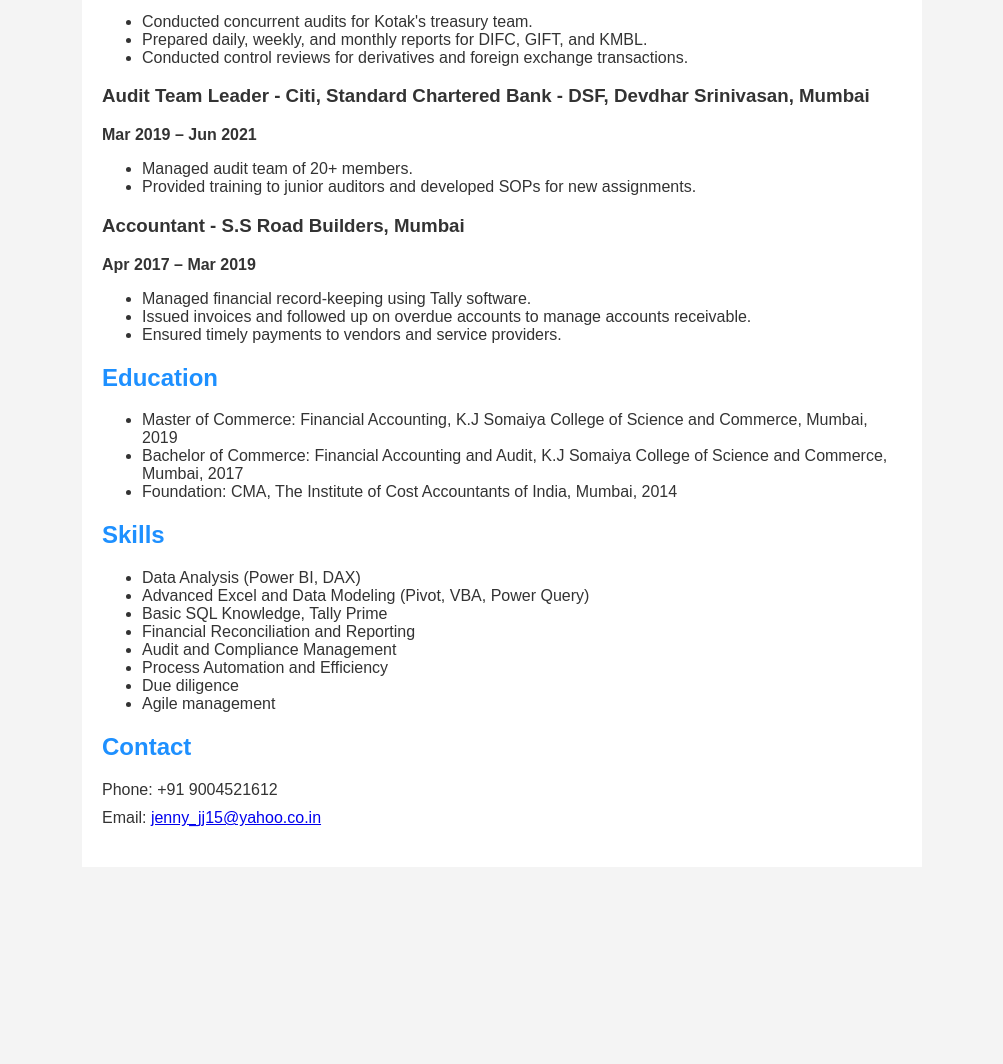
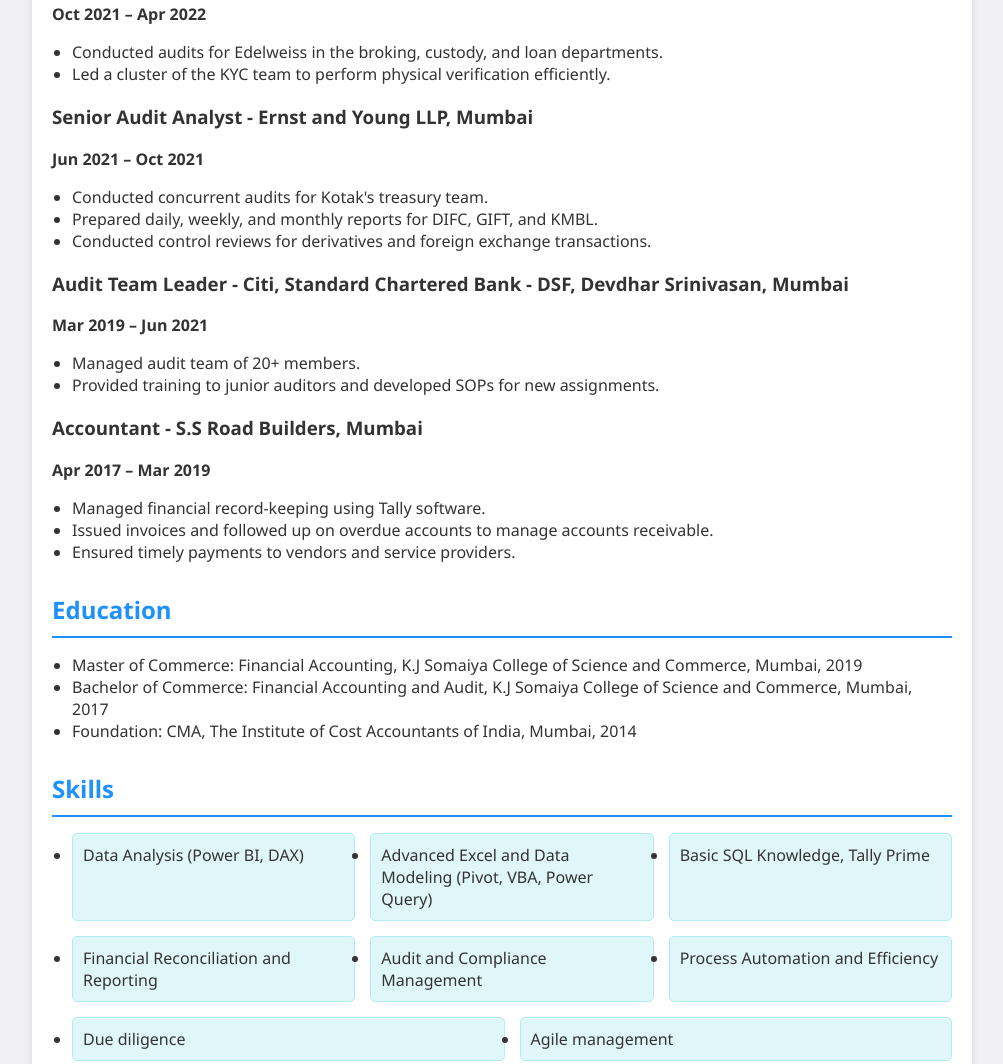
Before and after one commit to Jenny-Newtocoding/Jenny-Joseph, a plain HTML site: page index.html in a window 1280 px wide. Shown: the part 850-1914 px from the top of the page, without its empty margins (138-1141 px from the left). Before the commit the page ends 1717 px from the top, so only its background shows below. Drawn offline with Linux system fonts and the light colour scheme.

Commit message:
Update index.html

```diff
--- a/index.html
+++ b/index.html
@@ -3,39 +3,84 @@
 <head>
     <meta charset="UTF-8">
     <meta name="viewport" content="width=device-width, initial-scale=1.0">
-    <title>Jenny Joseph - Professional Webpage</title>
+    <title>Jenny Joseph - Personal Webpage</title>
     <style>
         body {
-            font-family: Arial, sans-serif;
+            font-family: 'Segoe UI', Tahoma, Geneva, Verdana, sans-serif;
             margin: 0;
             padding: 0;
-            background-color: #f4f4f4;
+            background-color: #f0f0f5;
             color: #333;
         }
         .header {
-            background-color: #1e90ff;
+            background: linear-gradient(135deg, #1e90ff, #00bcd4);
             color: white;
-            padding: 20px 0;
+            padding: 40px 20px;
             text-align: center;
+            border-bottom: 5px solid #00bcd4;
+        }
+        .header h1 {
+            margin: 0;
+            font-size: 2.5rem;
+        }
+        .header p {
+            font-size: 1.2rem;
+            margin-top: 10px;
         }
         .container {
             padding: 20px;
-            max-width: 800px;
-            margin: 0 auto;
+            max-width: 900px;
+            margin: 20px auto;
             background-color: white;
+            border-radius: 10px;
+            box-shadow: 0 2px 10px rgba(0,0,0,0.1);
         }
         h1, h2 {
             color: #1e90ff;
         }
         .section {
-            margin-bottom: 20px;
+            margin-bottom: 30px;
         }
-        .contact-info {
-            list-style: none;
-            padding: 0;
+        .section h2 {
+            border-bottom: 2px solid #1e90ff;
+            padding-bottom: 10px;
+            margin-bottom: 15px;
+        }
+        ul {
+            padding-left: 20px;
         }
         .contact-info li {
             margin-bottom: 10px;
+        }
+        .contact-info a {
+            color: #1e90ff;
+            text-decoration: none;
+        }
+        .contact-info a:hover {
+            text-decoration: underline;
+        }
+        .skill-list {
+            display: flex;
+            flex-wrap: wrap;
+            gap: 15px;
+        }
+        .skill-list li {
+            background-color: #e0f7fa;
+            border: 1px solid #b2ebf2;
+            border-radius: 5px;
+            padding: 10px;
+            flex: 1 1 calc(33.333% - 20px);
+            box-sizing: border-box;
+        }
+        @media (max-width: 768px) {
+            .skill-list li {
+                flex: 1 1 calc(50% - 20px);
+            }
+        }
+        @media (max-width: 480px) {
+            .skill-list li {
+                flex: 1 1 100%;
+            }
         }
     </style>
 </head>
@@ -107,7 +152,7 @@
         </div>
         <div class="section">
             <h2>Skills</h2>
-            <ul>
+            <ul class="skill-list">
                 <li>Data Analysis (Power BI, DAX)</li>
                 <li>Advanced Excel and Data Modeling (Pivot, VBA, Power Query)</li>
                 <li>Basic SQL Knowledge, Tally Prime</li>
```
